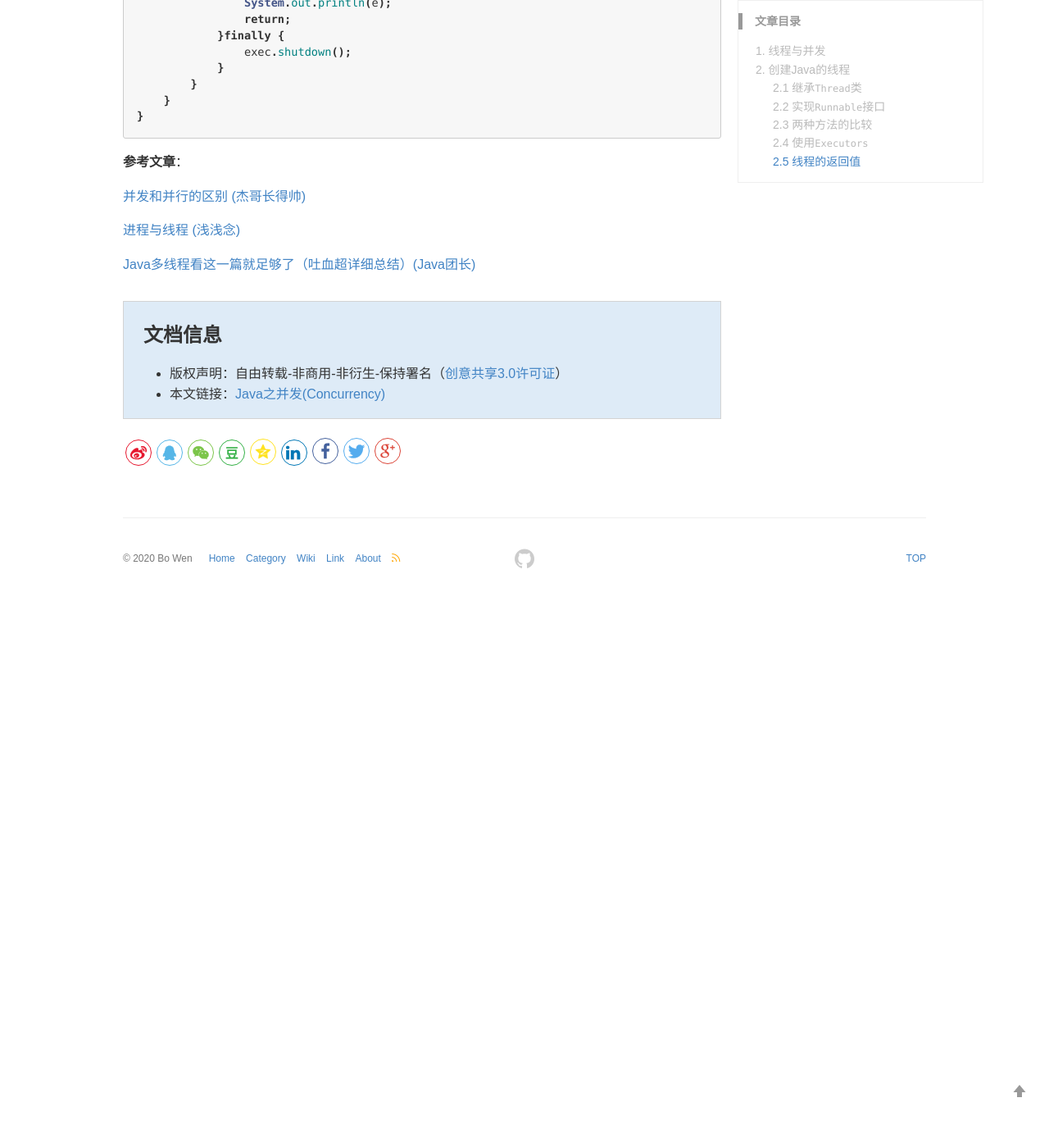
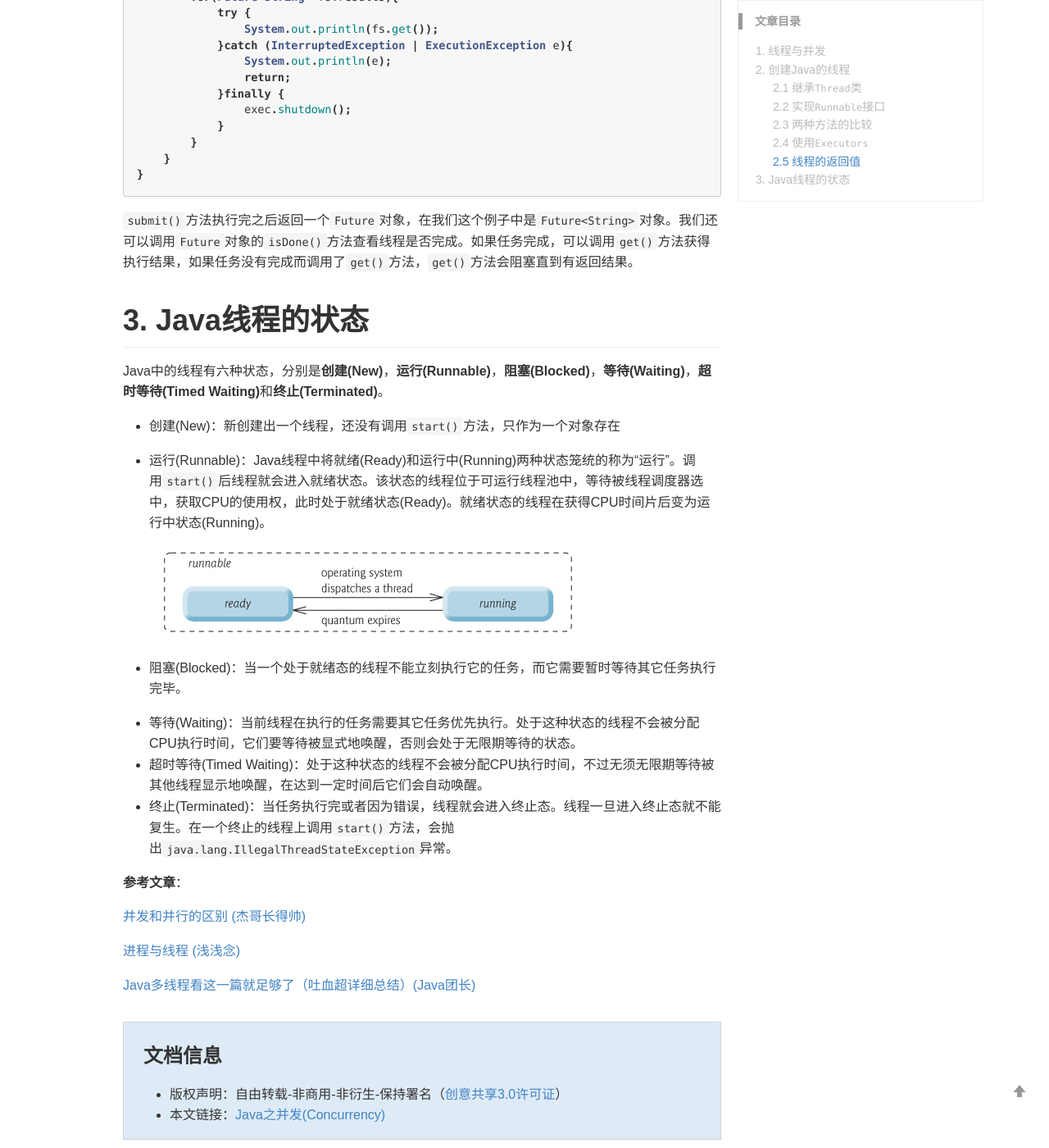
Before and after one commit to wenb1/wenb1.github.io, a Jekyll site: the page built from _posts/2020-05-24-java-concurrency.md, in a window 1280 px wide and 1400 px high, scrolled down 5975 px. Shown: the whole window at 82% size. Built offline with Jekyll 4.4.1, drawn with Linux system fonts in a browser that asks for light colours; comment, search, counter and statistics services are not loaded; before the commit the page ends 6705 px from its top, so only the background shows below that; some of the changed text lies outside the part shown.

Commit message:
modify blog

````diff
--- a/_posts/2020-05-24-java-concurrency.md
+++ b/_posts/2020-05-24-java-concurrency.md
@@ -182,6 +182,7 @@ Java SE5的`java.util.concurrent`包提供了`Executors`简化线程的启动，
 ```java
 public class CachedThreadPool {
     public static void main(String[] args) {
+        //CachedThreadPool需要多少线程就会创建多少线程，当旧线程执行完任务会重新使用旧线程
         ExecutorService exec= Executors.newCachedThreadPool();
         for(int i=0;i<5;i++){
             exec.execute(new LiftOff());
@@ -192,7 +193,7 @@ public class CachedThreadPool {
 }
 ```
 
-`ExecutorService`知道如何去执行任务。一般情况下，一个`Executor`就足够管理所有的任务了。
+`ExecutorService`知道如何去执行任务。一般情况下，一个`Executor`就足够管理所有的任务了。我们还可以把`newCachedThreadPool()`替换为`newFixedThreadPool(5)`，它能规定使用多少个线程，我们只需要一次性把所有线程创建出来，不用担心有更多的线程创建从而导致浪费时间。
 
 ## 2.5 线程的返回值
 
@@ -236,6 +237,24 @@ public class CallableDemo {
 }
 ```
 
+`submit()`方法执行完之后返回一个`Future`对象，在我们这个例子中是`Future<String>`对象。我们还可以调用`Future`对象的`isDone()`方法查看线程是否完成。如果任务完成，可以调用`get()`方法获得执行结果，如果任务没有完成而调用了`get()`方法，`get()`方法会阻塞直到有返回结果。
+
+# 3. Java线程的状态
+
+Java中的线程有六种状态，分别是**创建(New)**，**运行(Runnable)**，**阻塞(Blocked)**，**等待(Waiting)**，**超时等待(Timed Waiting)**和**终止(Terminated)**。
+
+- 创建(New)：新创建出一个线程，还没有调用`start()`方法，只作为一个对象存在
+
+- 运行(Runnable)：Java线程中将就绪(Ready)和运行中(Running)两种状态笼统的称为“运行”。调用`start()`后线程就会进入就绪状态。该状态的线程位于可运行线程池中，等待被线程调度器选中，获取CPU的使用权，此时处于就绪状态(Ready)。就绪状态的线程在获得CPU时间片后变为运行中状态(Running)。
+
+  ![运行态](/images/posts/java/concurrency_3.png)
+
+- 阻塞(Blocked)：当一个处于就绪态的线程不能立刻执行它的任务，而它需要暂时等待其它任务执行完毕。
+
+- 等待(Waiting)：当前线程在执行的任务需要其它任务优先执行。处于这种状态的线程不会被分配CPU执行时间，它们要等待被显式地唤醒，否则会处于无限期等待的状态。
+- 超时等待(Timed Waiting)：处于这种状态的线程不会被分配CPU执行时间，不过无须无限期等待被其他线程显示地唤醒，在达到一定时间后它们会自动唤醒。
+- 终止(Terminated)：当任务执行完或者因为错误，线程就会进入终止态。线程一旦进入终止态就不能复生。在一个终止的线程上调用`start()`方法，会抛出`java.lang.IllegalThreadStateException`异常。
+
 **参考文章**：
 
 [并发和并行的区别 (杰哥长得帅)](https://www.jianshu.com/p/cbf9588b2afb)
````
Also changed, not shown: other parts of _posts/2020-05-24-java-concurrency.md (+1 -1 lines), images/posts/java/concurrency_3.png (added).
